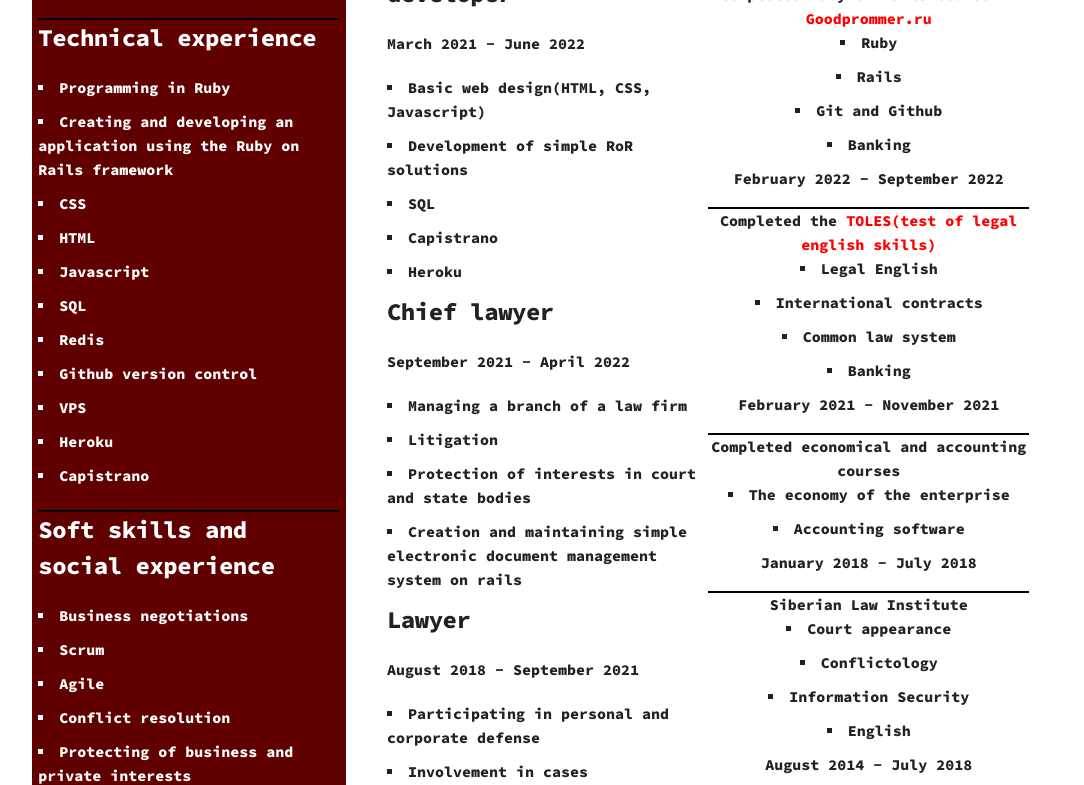
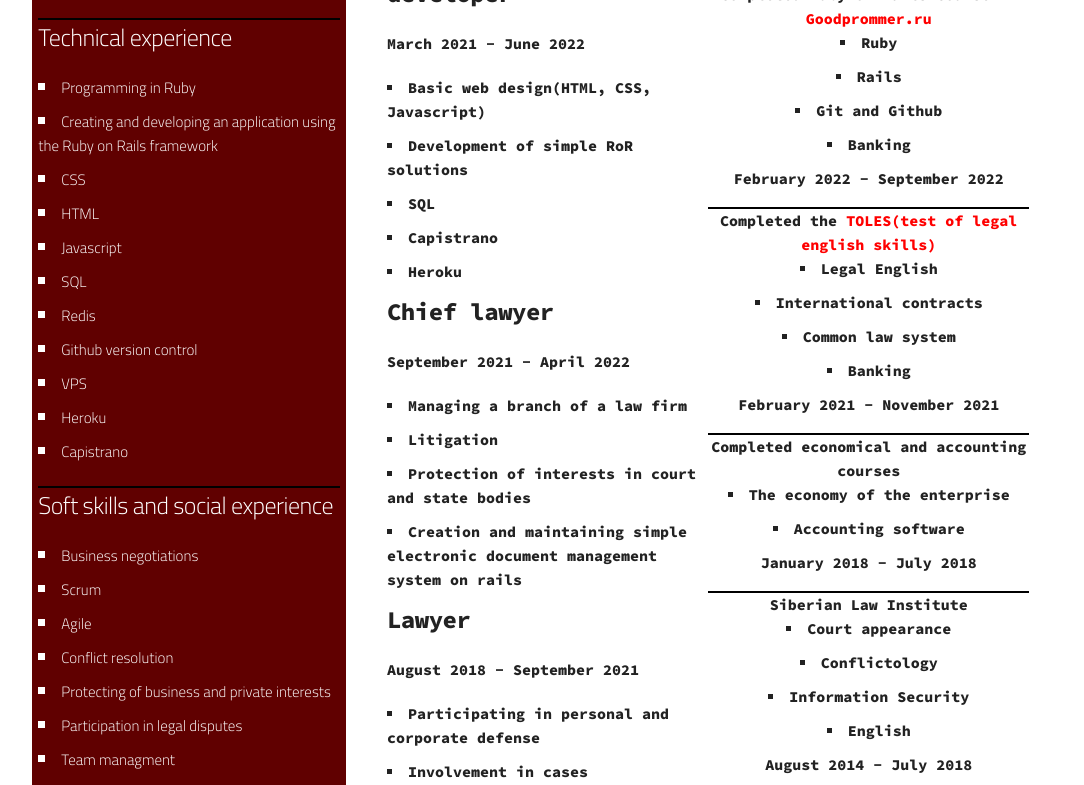
Before and after one commit to Mike2022SPB/curriculum_vitae, a plain HTML site: page index.html in a window 1280 px wide. Shown: the part 561-1346 px from the top of the page, without its empty margins (96-1180 px from the left). Drawn offline with Linux system fonts and the light colour scheme.

Commit message:
added readeable fonts

```diff
--- a/css/custom_stylesheet.css
+++ b/css/custom_stylesheet.css
@@ -13,6 +13,10 @@
 .footer {
   font-size: 2rem;
   margin-top: 2%;
+}
+
+.cairo-font {
+  font-family: Cairo-Light;
 }
 
 .lite-font {
--- a/css/skeleton.css
+++ b/css/skeleton.css
@@ -34,6 +34,14 @@
   font-style: normal;
   font-weight: normal;
 }
+
+@font-face {
+  font-family: "Cairo-Light";
+  src: url("../fonts/Cairo-Light.ttf");
+  font-style: normal;
+  font-weight: normal;
+}
+
 .container {
   font-family: SourceCodePro-ExtraBold;
   position: relative;
--- a/index.html
+++ b/index.html
@@ -34,7 +34,7 @@
   –––––––––––––––––––––––––––––––––––––––––––––––––– -->
   <div class="container">
 
-    <div class="left-side four columns bg-red">
+    <div class="left-side four columns bg-red cairo-font">
       <div class="photo">
         <img src="images/photo.jpg" alt="photo" class="u-max-full-width photo">
 
```
Also changed, not shown: fonts/Cairo-Light.ttf (added).
